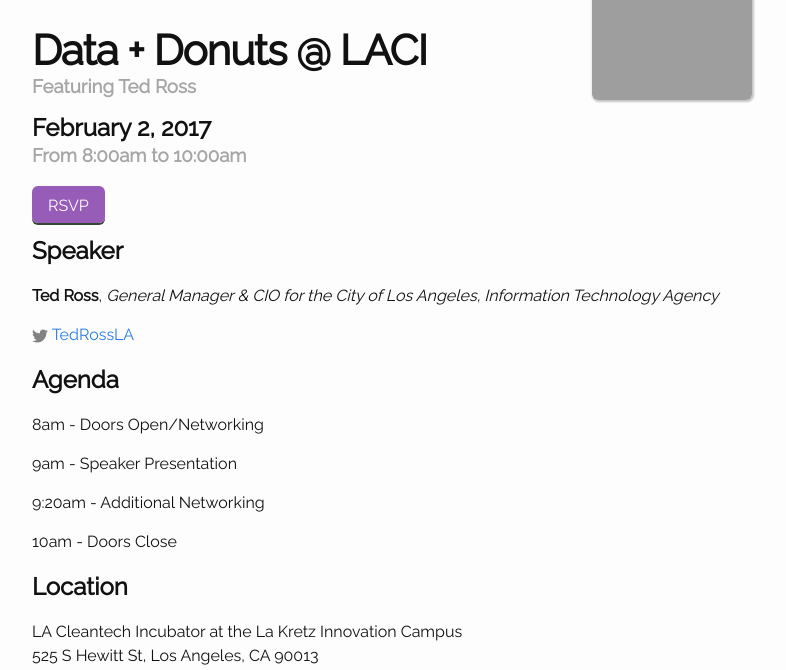
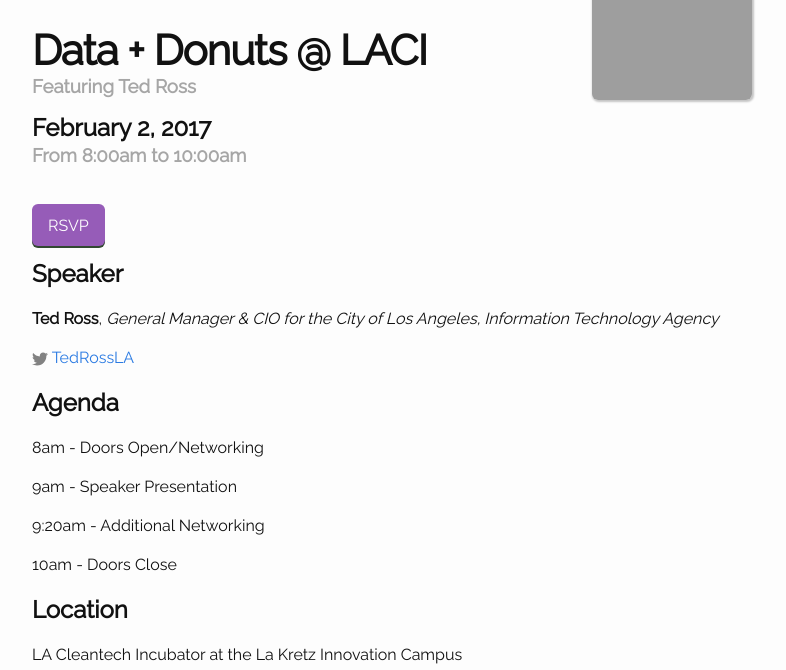
Before and after one commit to compilerla/data-donuts, a Jekyll site: the page built from _posts/2017-02-02-data-donuts-01.md, in a window 1280 px wide. Shown: the part 383-1053 px from the top of the page, without its empty margins (238-1024 px from the left). Built offline with Jekyll 4.4.1, drawn with Linux system fonts in a browser that asks for light colours; grey boxes are pictures that could not be loaded.

Commit message:
tweaked the rsvp button

```diff
--- a/_layouts/post.html
+++ b/_layouts/post.html
@@ -21,6 +21,8 @@
   {% endif %}
 
   <div class="post-content" itemprop="articleBody">
+    <a class="page-link button button-primary button-in-page" href="{{ site.baseurl }}/rsvp/">RSVP</a>
+
     <div>
       {{ content }}
     </div>
@@ -33,12 +35,18 @@
       </p>
       {{location.gmap}}
     </div>
+
+    <a class="page-link button button-primary button-in-page" href="{{ site.baseurl }}/rsvp/">RSVP</a>
   </div>
 
+
+
+<!--
     {% if organiser.email %}
         <div>
             <a href='mailto:{{organiser.email}}?subject=Register interest for {{page.title}} on {{ page.date | date: "%B %-d, %Y" }}&body=Hi! Im interested in your event. Can I come please?' class="button button-primary">Register Interest</a>
         </div>
     {% endif %}
+-->
 
 </article>
--- a/_posts/2017-02-02-data-donuts-01.md
+++ b/_posts/2017-02-02-data-donuts-01.md
@@ -15,8 +15,6 @@
 
 ---
 
-<a class="page-link button button-primary" href="{{ site.baseurl }}/rsvp/">RSVP</a>
-
 # Speaker
 __Ted Ross__, _General Manager & CIO for the City of Los Angeles, Information Technology Agency_
 
--- a/_sass/_buttons.scss
+++ b/_sass/_buttons.scss
@@ -11,3 +11,8 @@
     }
   }
 }
+
+.button-in-page {
+  margin: 10px 0px;
+  display: inline-block;
+}
```
Also changed, not shown: 2 other files.
